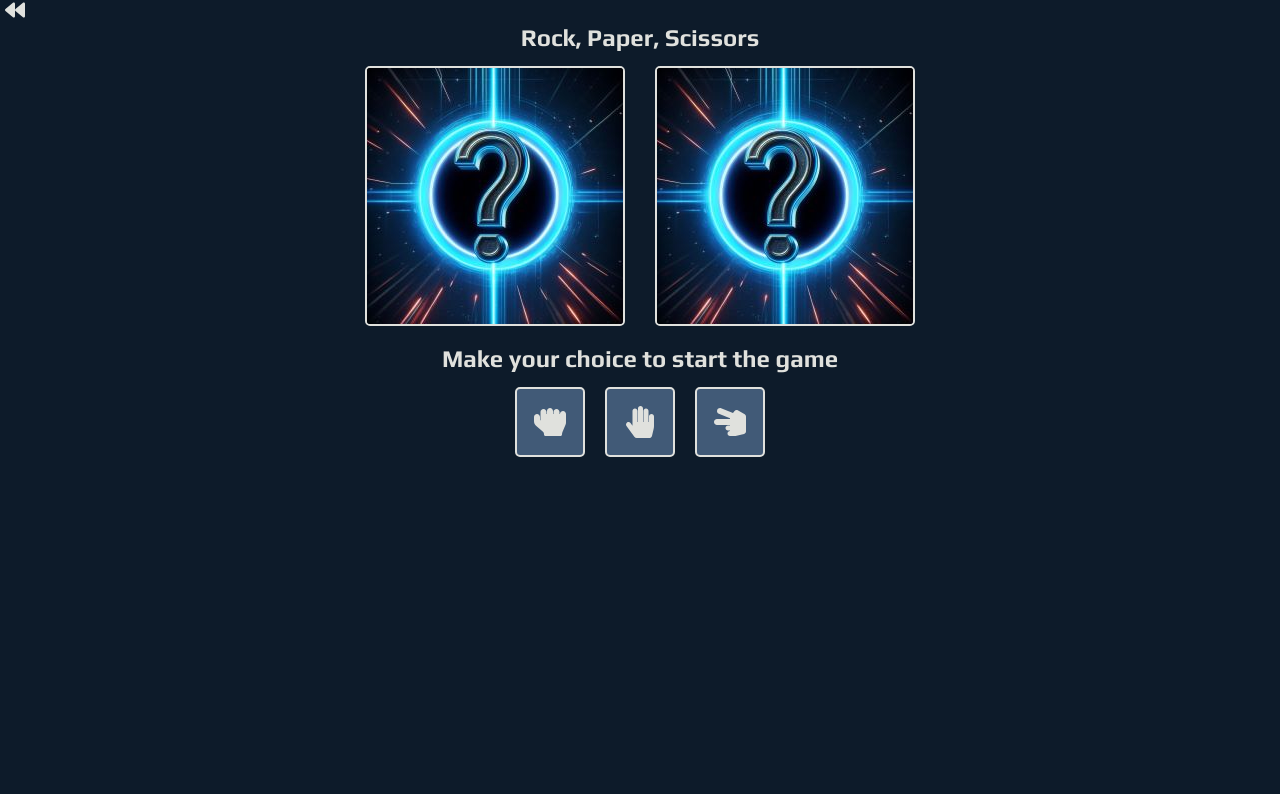
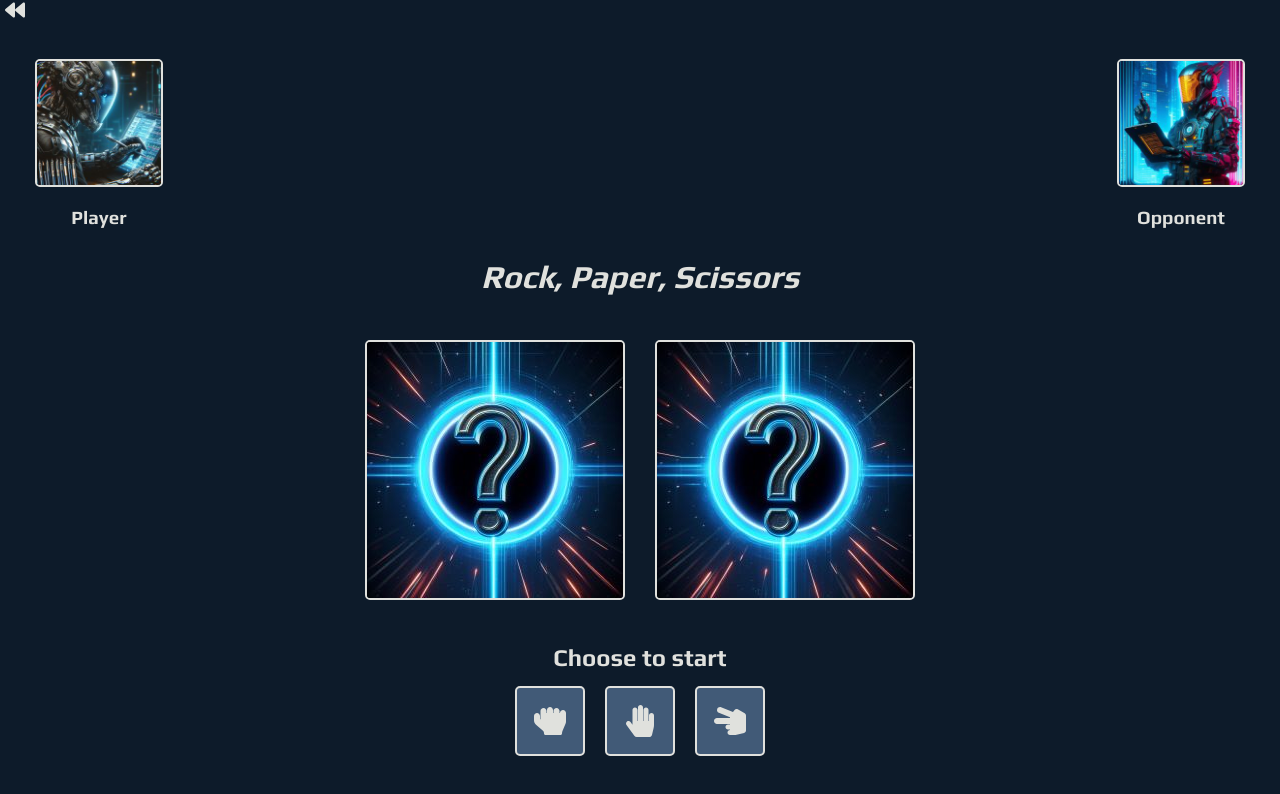
Before and after one commit to Dimterion/Playground, a React (Vite) app: page /rps-game in a window 1280 px wide. Shown: the top 794 px of the page. Built offline with nearby package versions, Linux system fonts and the light colour scheme.

Commit message:
add players images to rpsGame

```diff
--- a/src/pages/RPSGame/RPSGame.jsx
+++ b/src/pages/RPSGame/RPSGame.jsx
@@ -1,6 +1,8 @@
 import { useState } from "react";
 import { FaHandPaper, FaHandRock, FaHandScissors } from "react-icons/fa";
 import { roll } from "./utils";
+import player from "../../assets/RPSGame/player.jpg";
+import opponent from "../../assets/RPSGame/opponent.jpg";
 import rock from "../../assets/RPSGame/rock.jpg";
 import paper from "../../assets/RPSGame/paper.jpg";
 import scissors from "../../assets/RPSGame/scissors.jpg";
@@ -9,9 +11,7 @@ import Header from "../../components/Header/Header";
 import "./rpsGame.css";
 
 export default function RPSGame() {
-  const [gameStatus, setGameStatus] = useState(
-    "Make your choice to start the game"
-  );
+  const [gameStatus, setGameStatus] = useState("Choose to start");
   const [playerRoll, setPlayerRoll] = useState("question mark");
   const [opponentRoll, setOpponentRoll] = useState("question mark");
   const [rollAnimation, setRollAnimation] = useState(false);
@@ -61,7 +61,25 @@ export default function RPSGame() {
     <>
       <Header />
       <section className="rpsGame-section">
-        <h1>Rock, Paper, Scissors</h1>
+        <div className="rpsGame-playersInfoContainer">
+          <div>
+            <img
+              src={player}
+              alt="Futuristic android with a pen and tablet"
+              className="rpsGame-portrait"
+            />
+            <h3>Player</h3>
+          </div>
+          <div>
+            <img
+              src={opponent}
+              alt="Futuristic android with a pen and tablet"
+              className="rpsGame-portrait"
+            />
+            <h3>Opponent</h3>
+          </div>
+        </div>
+        <h1 className="rpsGame-heading">Rock, Paper, Scissors</h1>
         <div>
           <img
             src={playerRollImg}
@@ -80,7 +98,7 @@ export default function RPSGame() {
             onAnimationEnd={() => setRollAnimation(false)}
           />
         </div>
-        <h2>{gameStatus}</h2>
+        <h2 className="rpsGame-subHeading">{gameStatus}</h2>
         <div className="rpsGame-buttons">{buttons}</div>
       </section>
     </>
--- a/src/pages/RPSGame/rpsGame.css
+++ b/src/pages/RPSGame/rpsGame.css
@@ -1,8 +1,4 @@
 .rpsGame-section {
-  display: flex;
-  flex-flow: column nowrap;
-  justify-content: center;
-  align-items: center;
   text-align: center;
   animation: rpsGame-section--appear 1s ease-in-out;
 }
@@ -17,6 +13,27 @@
     opacity: 1;
     transform: translateY(0);
   }
+}
+
+.rpsGame-playersInfoContainer {
+  display: flex;
+  flex-flow: row nowrap;
+  justify-content: space-between;
+  margin: 20px;
+}
+
+.rpsGame-portrait {
+  width: 128px;
+  max-width: 20vw;
+  border: 2px solid var(--secondary);
+  border-radius: 5px;
+  margin: 15px;
+}
+
+.rpsGame-heading {
+  margin: 30px;
+  font-size: 2rem;
+  font-style: italic;
 }
 
 .rpsGame-img,
@@ -49,6 +66,10 @@
   }
 }
 
+.rpsGame-subHeading {
+  margin-top: 25px;
+}
+
 .rpsGame-buttons {
   margin: 5px auto;
 }
```
Also changed, not shown: src/assets/RPSGame/opponent.jpg (added), src/assets/RPSGame/player.jpg (added).
